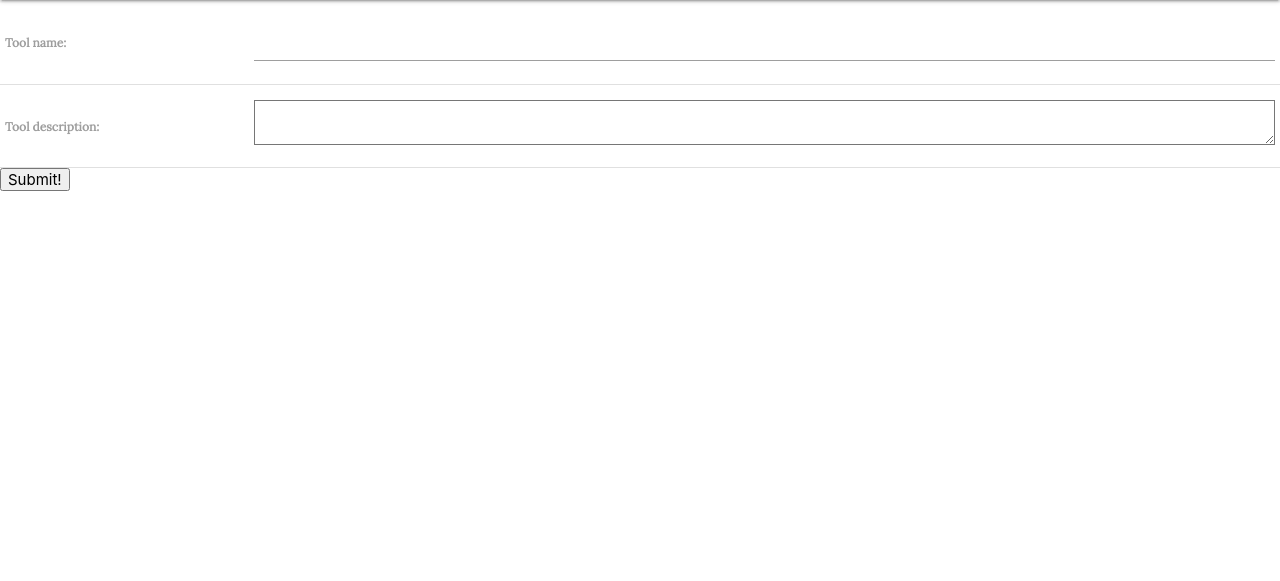
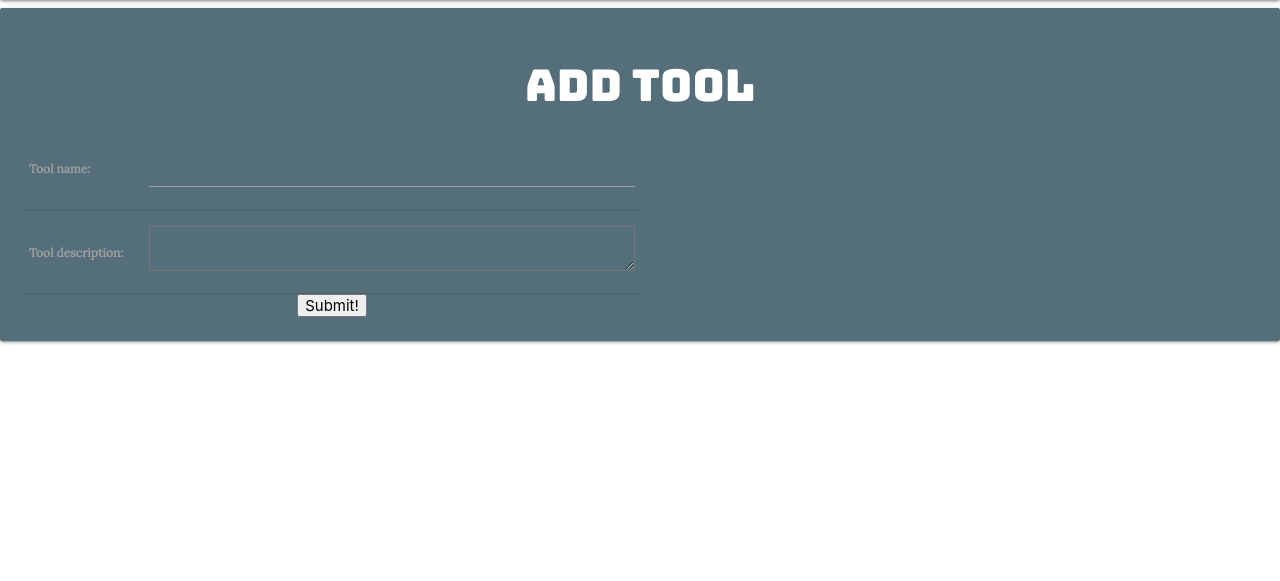
Before and after one commit to tackc/toollibrary, a Django app: page /tools/create/ in a window 1280 px wide. Shown: the part 64-645 px from the top of the page. Run offline with Django 3.2, Linux system fonts and the light colour scheme.

Commit message:
working on css

```diff
--- a/main_app/static/css/style.css
+++ b/main_app/static/css/style.css
@@ -6,18 +6,28 @@ body {
 }
 main {
     flex: 1 0 auto;
+    /* background-color: #596E79; */
 }
 h3 {
     font-family: 'Bungee', cursive;
+}
+
+form {
+    max-width: 50%;
 }
 
 nav li a {
     color: black !important;
 }
 
+.card {
+    align-content: center;
+}
+
 .centered {
-    margin: 0 auto !important;
+    /* margin: 0 auto !important; */
     text-align: center;
+    min-height: 100%;
 }
 
 /* .card-content {
@@ -25,17 +35,21 @@ nav li a {
     align-content: center;
 } */
 
-.parallax img {
-    width: 100%;
-    min-height: 100%;
+.parallax-container .parallax {
+    /* width: 100%; */
+    min-height: 400px;
+    min-width: 100%;
+    overflow: hidden;
+    position: relative;
     /* width: auto; */
-    background-size: cover;
+    /* background-size: cover; */
 }
 
 @media only screen and (min-width : 768px) {
     .parallax img {
         background-size: cover;
         min-height: 100%;
+        min-width: 100%;
         width: auto;
         /* overflow: hidden; */
     }
--- a/main_app/templates/main_app/tool_form.html
+++ b/main_app/templates/main_app/tool_form.html
@@ -1,11 +1,19 @@
 {% extends 'base.html' %}
 
 {% block content %}
-    <form action="" method="post">
-        {% csrf_token %}
-        <table>
-            {{ form.as_table }}
-        </table>
-        <input type="submit" value="Submit!">
-    </form>
+
+<div class="centered">
+    <div class="col s6 m6">
+        <div class="card blue-grey darken-1">
+            <div class="card-content white-text">
+            <span class="card-title"><h3>Add Tool</h3></span>
+            <form action="" method="post">
+                {% csrf_token %}
+                <table>{{ form.as_table }}</table>
+                <input type="submit" value="Submit!">
+            </form>
+        </div>
+    </div>
+</div>
+
 {% endblock %}
```
